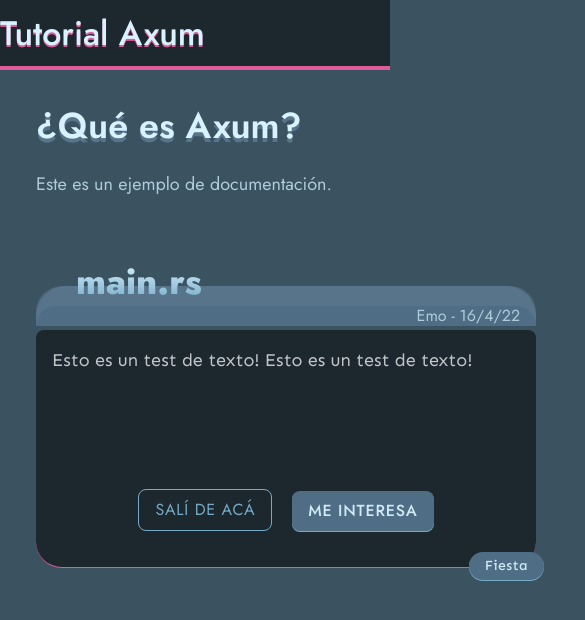
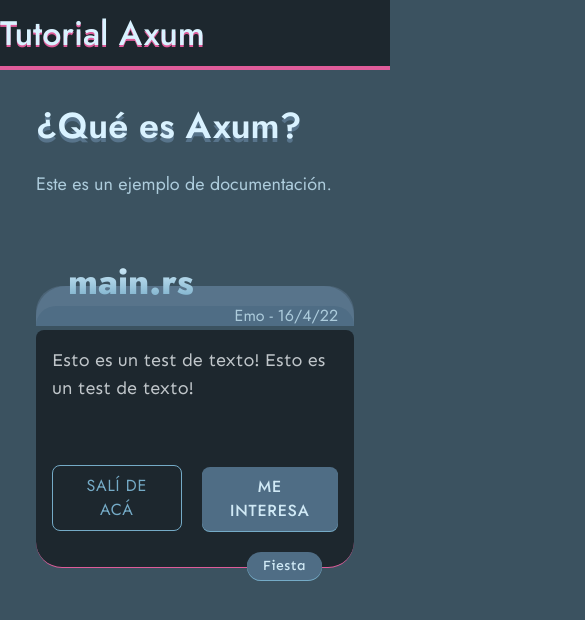
Before and after one commit to EmoPorEmilio/proyecto-viviana-test, a Next.js app: page / in a window 390 px wide. Shown: the top 620 px of the page, 585 px wide, since content can reach past the window. Built offline with nearby package versions, Linux system fonts and the light colour scheme.

Commit message:
responsive

```diff
--- a/components/Dialog/index.tsx
+++ b/components/Dialog/index.tsx
@@ -3,11 +3,11 @@ import { Button, ButtonType } from '@/components/Button';
 import { Chip, ChipType } from '@/components/Chip';
 
 const Dialog = () => (
-  <div className='flex flex-col w-[540px] h-[350px]'>
-    <span className='relative top-4 left-10 text-4xl font-extrabold text-transparent	bg-clip-text bg-gradient-to-b from-primary-100 to-primary-500'>
+  <div className='flex flex-col md:w-[540px]w-[540px] h-[350px]'>
+    <span className='relative top-4 left-8 text-4xl font-extrabold text-transparent	bg-clip-text bg-gradient-to-b from-primary-100 to-primary-500'>
       main.rs
     </span>
-    <div className='flex flex-col w-[500px] justify-end h-[50px] rounded-t-[26px] bg-primary-800 '>
+    <div className='flex flex-col md:w-[500px] justify-end h-[50px] rounded-t-[26px] bg-primary-800 '>
       <div className='flex flex-col justify-end h-[40px] rounded-t-[30px] bg-primary-600'>
         <div className='flex items-center justify-end h-[20px] rounded-t-[100px] bg-primary-700 pr-4'>
           <span className='text-primary-300 text-base font-regular'>
@@ -16,7 +16,7 @@ const Dialog = () => (
         </div>
       </div>
     </div>
-    <div className='flex flex-col mt-1 w-[500px] h-[300px] rounded-t-lg rounded-b-[26px] bg-darkest-bg border-accent-500 border-solid border-b'>
+    <div className='flex flex-col mt-1 md:w-[500px] h-[300px] rounded-t-lg rounded-b-[26px] bg-darkest-bg border-accent-500 border-solid border-b'>
       <div className='flex flex-col flex-1 p-4'>
         <span className={`${sen.className} text-gray-100 text-lg`}>
           Esto es un test de texto! Esto es un test de texto!
```
